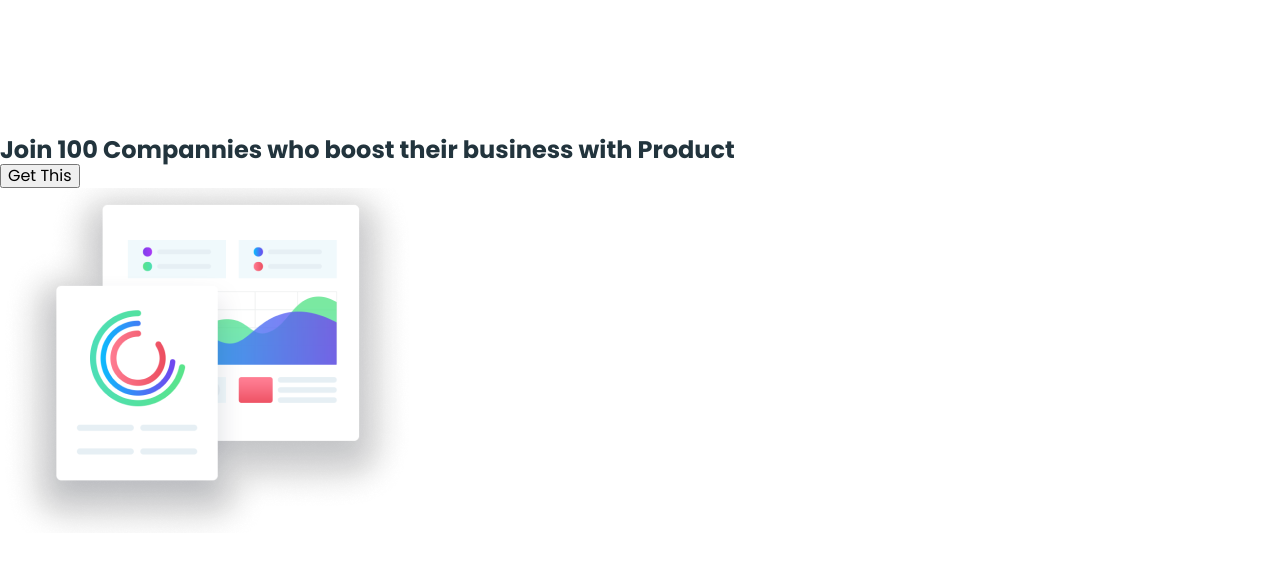
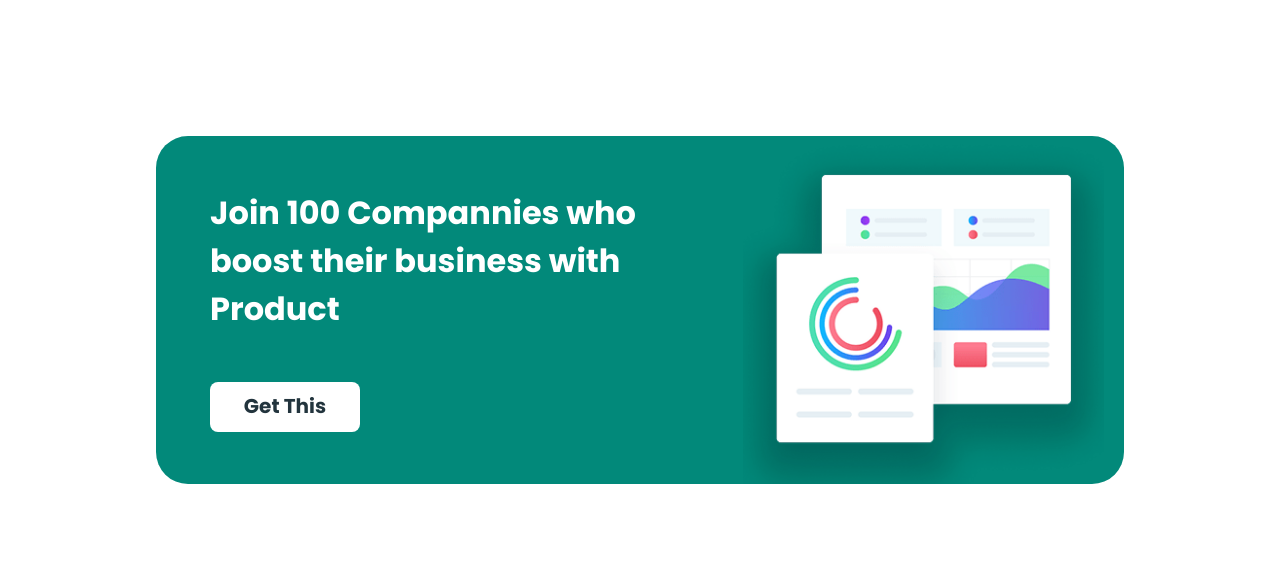
Before and after one commit to Commercial-team-projects/business-promotion, a plain HTML site: page pricing.html in a window 1280 px wide. Shown: the part 2460-3041 px from the top of the page. Drawn offline with nearby package versions, Linux system fonts and the light colour scheme.

Commit message:
add section5 promo adaptive

```diff
--- a/css/pricing.css
+++ b/css/pricing.css
@@ -271,7 +271,8 @@
   gap: 24px;
 }
 
-@media (min-width: 1150px) {}
+@media (min-width: 1150px) {
+}
 
 .effects-box-block {
   display: flex;
@@ -320,7 +321,6 @@
     gap: 32px;
   }
 }
-
 
 /* #endregion */
 
@@ -460,3 +460,87 @@
   white-space: nowrap;
 }
 /* <!-- #endregion --> */
+
+/* <!-- region 5 -->*/
+
+.promo-container {
+  display: flex;
+  flex-direction: column;
+  background-color: var(--color-green);
+  align-items: center;
+  justify-content: center;
+  height: auto;
+  min-width: 371px;
+  max-width: 400px;
+  border-radius: 32px;
+  gap: 20px;
+}
+
+.promo-text-btn {
+  text-align: center;
+  padding-top: 17px;
+  padding-left: 0;
+
+  padding-right: 0;
+}
+
+.promo-title {
+  color: var(--color-white);
+  font-weight: 600;
+  font-size: 32px;
+  line-height: 1.51;
+  max-width: 332px;
+  margin-bottom: 52px;
+  font-size: 32px;
+}
+
+.promo-btn {
+  background-color: var(--color-white);
+  border: none;
+  width: 150px;
+  height: 50px;
+  border-radius: 8px;
+  color: var(--color-green);
+  font-weight: 600;
+  font-size: 20px;
+}
+
+.promo-img {
+  min-width: 400px;
+  padding-left: 0;
+  padding-right: 0;
+}
+
+@media screen and (min-width: 1150px) {
+  .promo-container {
+    flex-direction: row;
+    justify-content: space-between;
+    max-width: 968px;
+    min-height: 345px;
+    gap: 0;
+  }
+
+  .promo-title {
+    max-width: 510px;
+    margin-bottom: 0;
+  }
+
+  .promo-text-btn {
+    display: flex;
+    align-items: start;
+    text-align: left;
+    flex-direction: column;
+    gap: 48px;
+    padding-left: 34px;
+    padding-top: 0;
+  }
+
+  .promo-btn {
+    color: #22343d;
+  }
+
+  .promo-img {
+    min-width: 361px;
+    max-width: 341px;
+  }
+}
--- a/pricing.html
+++ b/pricing.html
@@ -238,11 +238,19 @@
       <!-- #endregion -->
 
       <!-- #region Section 5 - Join 100 -->
-      <section>
-        <h2>Join 100 Compannies who boost their business with Product</h2>
-        <button type="button">Get This</button>
-        <img src="./images/graphics.png" alt="graphics" />
-      </section>
+    <section class="promo">
+      <div class=" container promo-container">
+        <div class="promo-text-btn">
+          <h2 class="promo-title">
+            Join 100 Compannies who boost their business with Product
+          </h2>
+          <button class="promo-btn" type="button">Get This</button>
+        </div>
+        <img class="promo-img" srcset="./images/section-10/screen-min.png 1x,./images/section-10/screen@2x-min.png 2x" src="./images/section-10/screen-min.png" alt="screen"
+        />
+      </div>
+
+  </section>
       <!-- #endregion -->
     </main>
 
```
Lines whose indentation alone changed are shown as unchanged.
